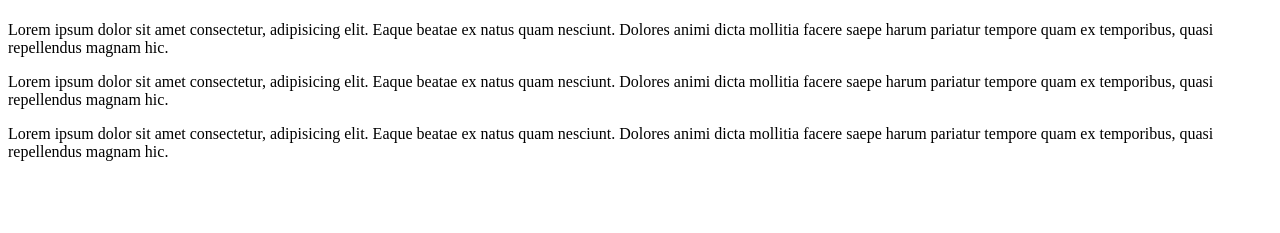
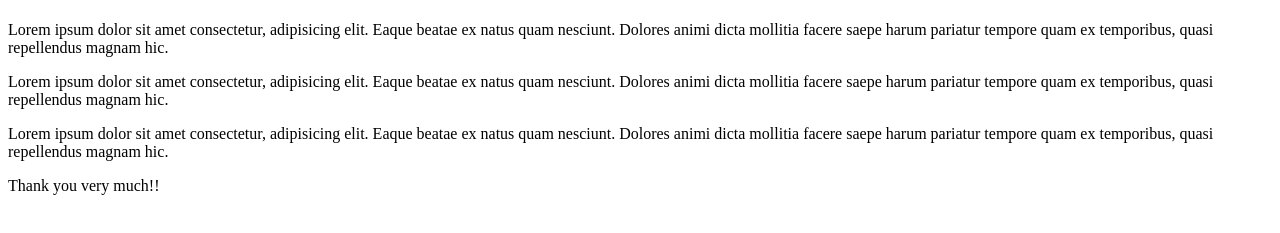
Before and after one commit to etenhail/Etenu-2023, a plain HTML site: page index.html in a window 1280 px wide. Shown: the part 59-292 px from the top of the page. Drawn offline with Linux system fonts and the light colour scheme.

Commit message:
Updated my index file

```diff
--- a/index.html
+++ b/index.html
@@ -13,5 +13,7 @@
 <p>Lorem ipsum dolor sit amet consectetur, adipisicing elit. Eaque beatae ex natus quam nesciunt. Dolores animi dicta mollitia facere saepe harum pariatur tempore quam ex temporibus, quasi repellendus magnam hic.</p>
 
 <p>Lorem ipsum dolor sit amet consectetur, adipisicing elit. Eaque beatae ex natus quam nesciunt. Dolores animi dicta mollitia facere saepe harum pariatur tempore quam ex temporibus, quasi repellendus magnam hic.</p>
+
+<p>Thank you very much!!</p>
 </body>
 </html>
```
